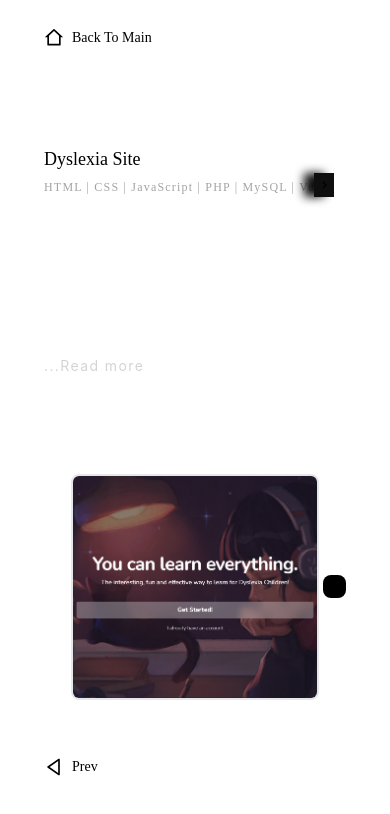
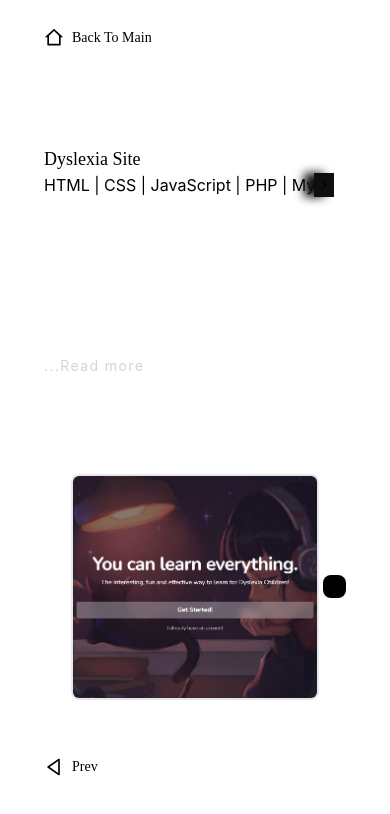
Before and after one commit to drfrank66613/personal-portfolio-website, a Next.js app: page /projects/dyslexia-site in a window 390 px wide. Shown: the top 814 px of the page. Built offline with nearby package versions, Linux system fonts and the light colour scheme; a web font is replaced by a local one.

Commit message:
Update SkillsLabel.tsx
apply more responsive design for larger devices

```diff
--- a/components/SkillsLabel.tsx
+++ b/components/SkillsLabel.tsx
@@ -107,10 +107,7 @@ const SkillsLabel = ({ project, scrollableContent }: SkillsLabelProps) => {
           const divider = index + 1 === skills.length ? "" : " | ";
 
           return (
-            <label
-              key={skill}
-              className="skills-list text-xs lg:text-sm text-neutral-400"
-            >
+            <label key={skill} className="project-skills-list">
               {skill + divider}
             </label>
           );
```
